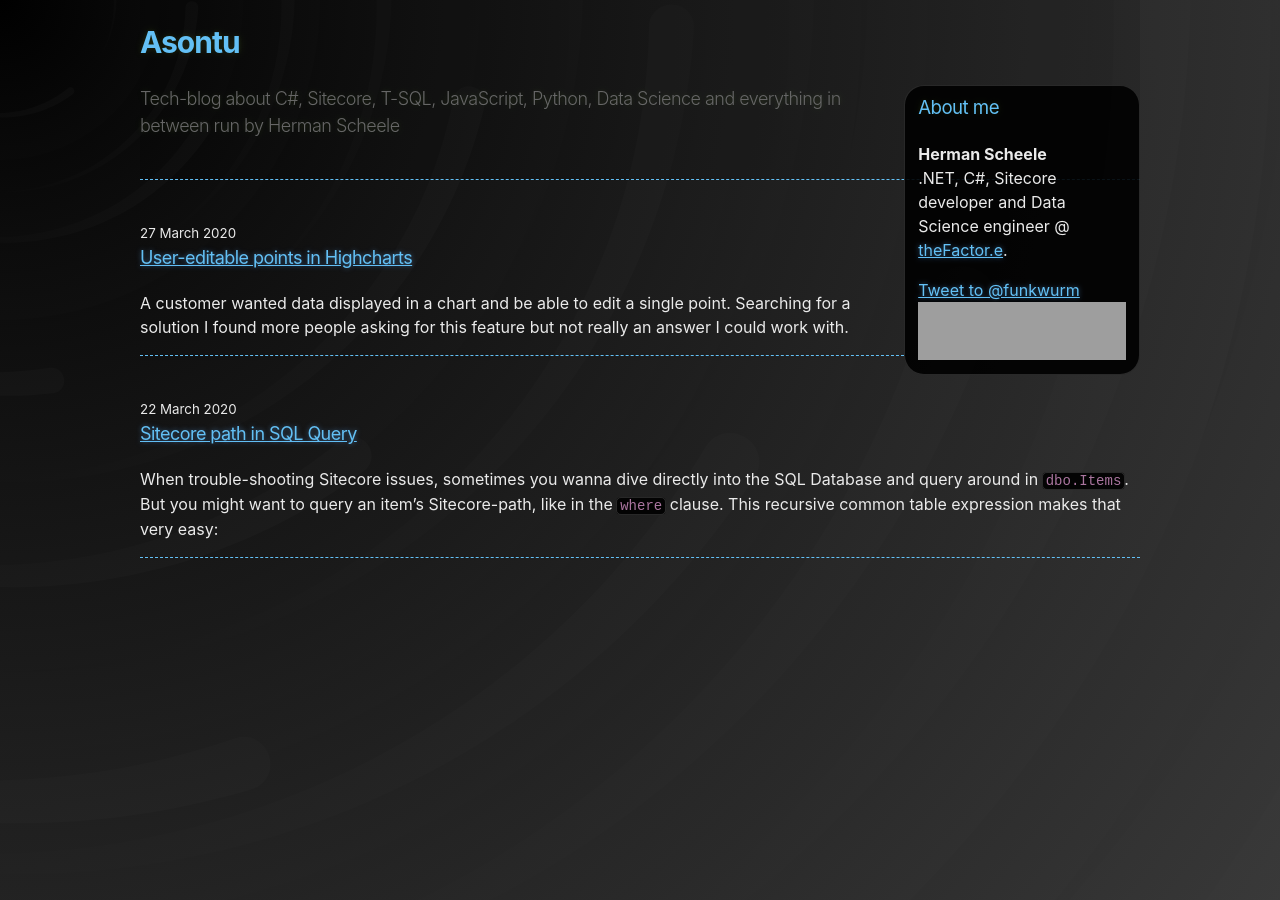
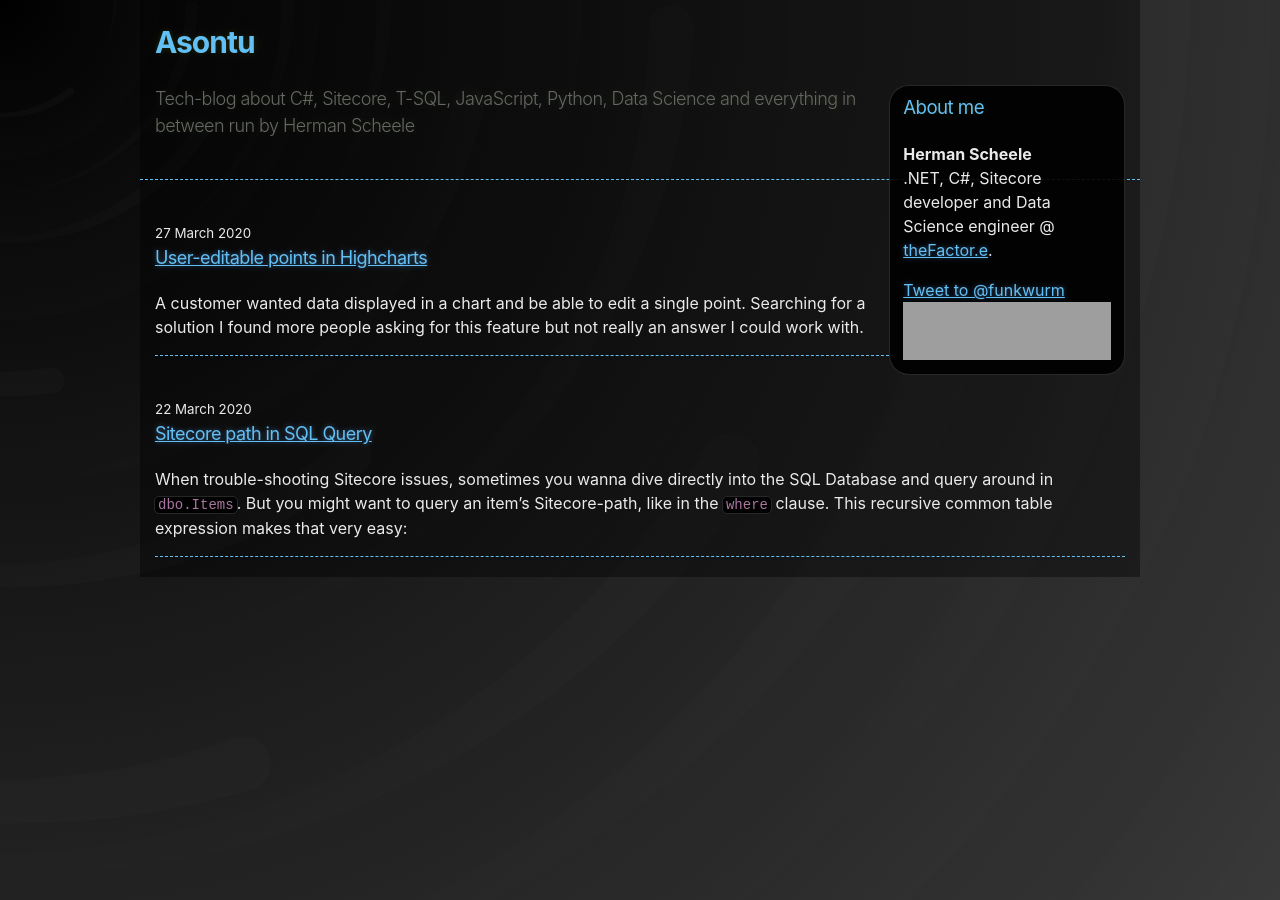
Before and after one commit to asontu/asontu.github.io, a Jekyll site: the page built from index.html, in a window 1280 px wide. Built offline with Jekyll 4.4.1, drawn with Linux system fonts in a browser that asks for light colours; comment, search, counter and statistics services are not loaded; grey boxes are pictures that could not be loaded.

Commit message:
Darken content section

```diff
--- a/_sass/jekyll-theme-hacker.scss
+++ b/_sass/jekyll-theme-hacker.scss
@@ -32,16 +32,17 @@ body {
 /* General & 'Reset' Stuff */
 
 .container {
+  background: rgba(0, 0, 0, 0.4);
   width: 90%;
   max-width: $container-max-width;
   margin: 0 auto;
 }
 
 header .container {
-  background: rgba(0, 0, 0, 0.1);
   border-bottom: 1px dashed $theme-color;
-  padding: 20px 0;
-  margin-bottom: 40px;
+  padding: 20px 15px;
+  max-width: 970px;
+  width: calc(90% - 30px);
 }
 
 section {
@@ -102,7 +103,7 @@ header h2 {
 }
 
 #main_content {
-  width: 100%;
+  padding: 40px 15px 20px;
   -webkit-font-smoothing: antialiased;
 }
 section img {
@@ -204,6 +205,10 @@ hr {
   margin-bottom: 40px;
 }
 
+hr:last-of-type {
+  margin-bottom: 0;
+}
+
 /* Buttons
 */
 
```
